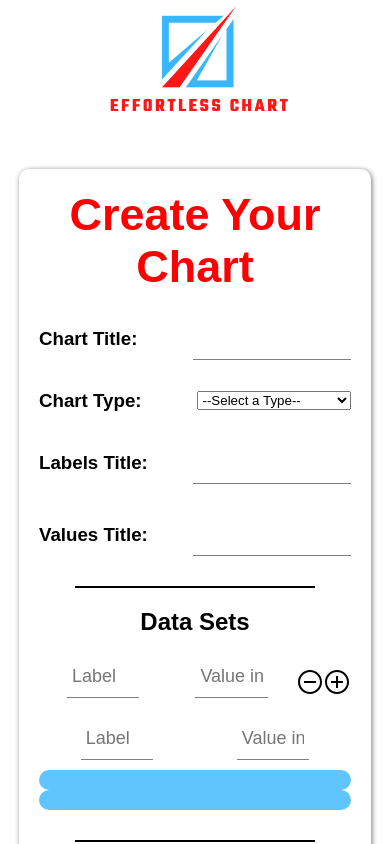
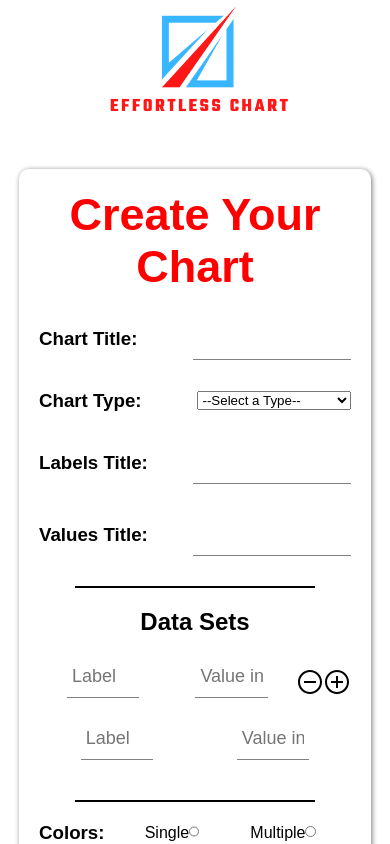
Before and after one commit to NoureldenRihan/Effortless-Chart, a React (Create React App) app: page / in a window 390 px wide. Both pictures are taken after a click on the icon 337 px from the left and 681 px from the top of the page. Shown: the top 844 px of the page. Built offline with nearby package versions, Linux system fonts and the light colour scheme.

Commit message:
Fixed UI Issues on Mobile Phones when Adding new Datasets.

```diff
--- a/src/components/Data.jsx
+++ b/src/components/Data.jsx
@@ -53,7 +53,7 @@ function Data() {
       .forEach((value) => values.push(parseInt(value.value)));
 
     chosenColors.forEach((color) => {
-      colors.push(color + "33");
+      colors.push(color + "55");
       bordercolors.push(color + "ff");
     });
 
--- a/src/components/Dataset.jsx
+++ b/src/components/Dataset.jsx
@@ -21,8 +21,6 @@ function Dataset() {
           required
         />
       </div>
-      <button className="columnset"></button>
-      <button className="columnset"></button>
     </div>
   );
 }
```
